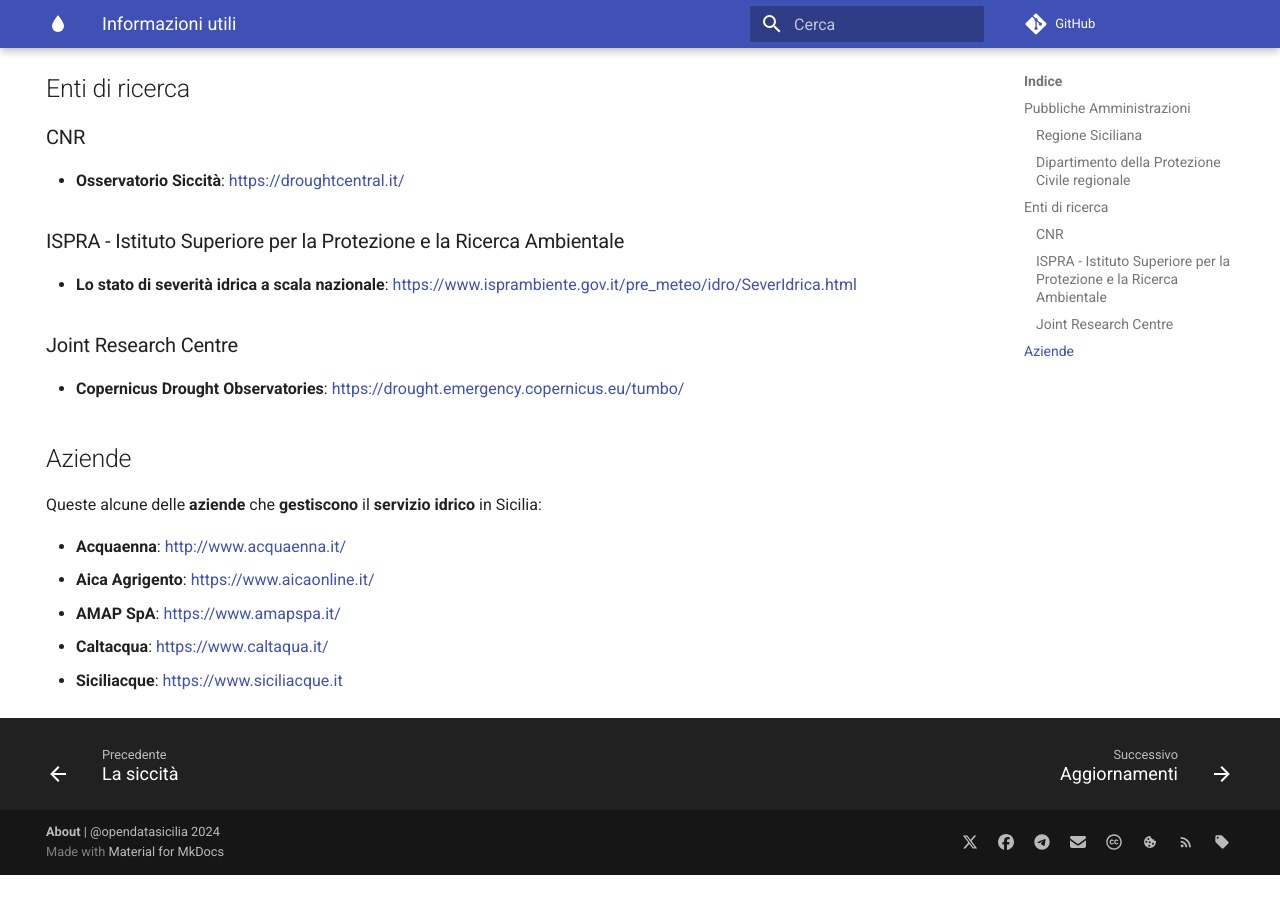
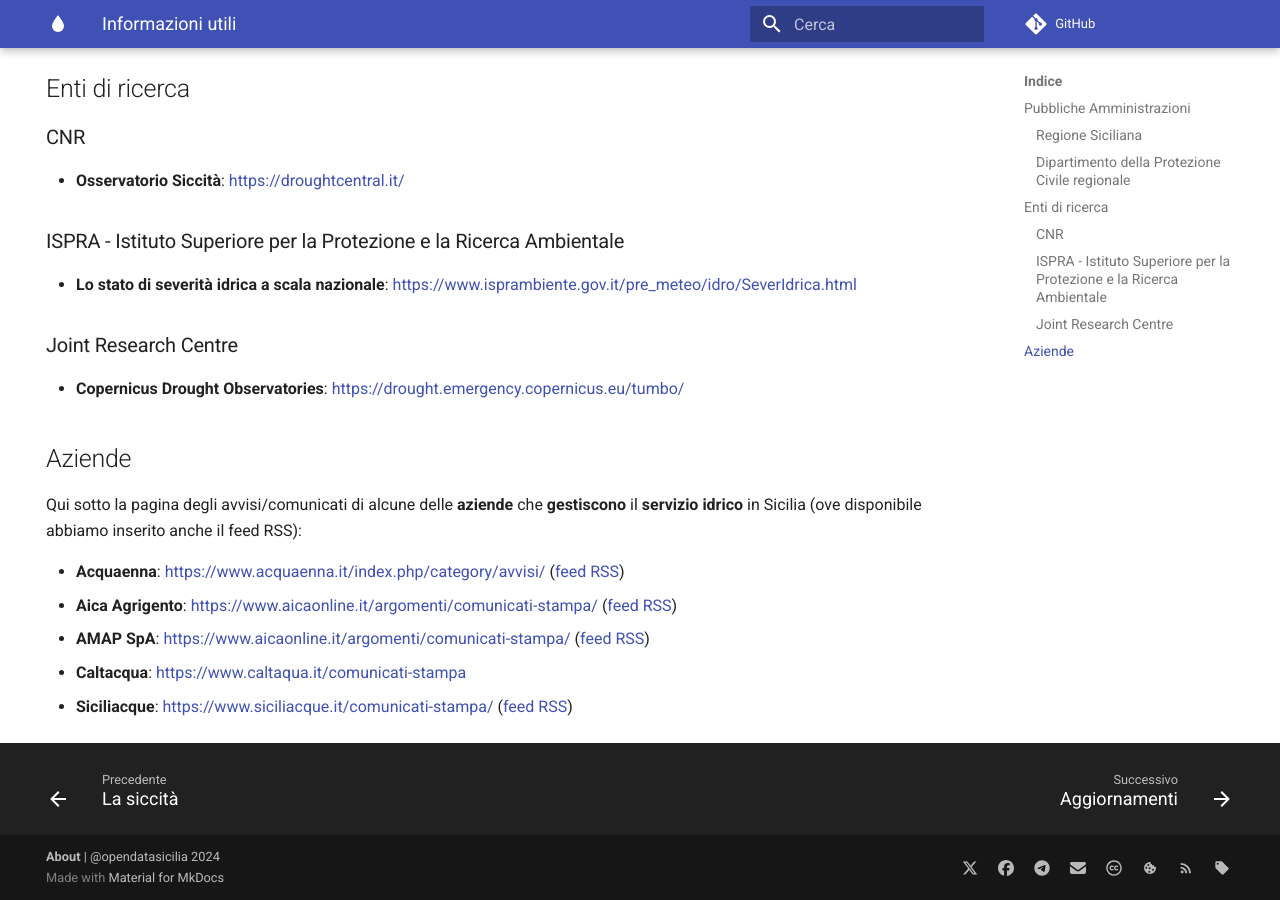
Before and after one commit to opendatasicilia/emergenza-idrica-sicilia, an MkDocs documentation site: the page built from docs/informazioni/index.md, in a window 1280 px wide and 900 px high, scrolled down 784 px. Built offline with MkDocs 1.6.1 and Material for MkDocs 9.7.7, drawn with Linux system fonts in a browser that asks for light colours; comment, search, counter and statistics services are not loaded; before the commit the page ends 1659 px from its top, so only the background shows below that.

Commit message:
aggiunto riferimento aziende

```diff
--- a/docs/informazioni/index.md
+++ b/docs/informazioni/index.md
@@ -39,10 +39,10 @@
 
 ## Aziende
 
-Queste alcune delle **aziende** che **gestiscono** il **servizio** **idrico** in Sicilia:
+Qui sotto la pagina degli avvisi/comunicati di alcune delle **aziende** che **gestiscono** il **servizio** **idrico** in Sicilia (ove disponibile abbiamo inserito anche il feed RSS):
 
-- **Acquaenna**: <http://www.acquaenna.it/>
-- **Aica Agrigento**: <https://www.aicaonline.it/>
-- **AMAP SpA**: <https://www.amapspa.it/>
-- **Caltacqua**: <https://www.caltaqua.it/>
-- **Siciliacque**: <https://www.siciliacque.it>
+- **Acquaenna**: <https://www.acquaenna.it/index.php/category/avvisi/> ([feed RSS](http://www.acquaenna.it/index.php/category/avvisi/feed/))
+- **Aica Agrigento**: <https://www.aicaonline.it/argomenti/comunicati-stampa/> ([feed RSS](https://www.aicaonline.it/argomenti/comunicati-stampa/feed/))
+- **AMAP SpA**: <https://www.aicaonline.it/argomenti/comunicati-stampa/> ([feed RSS](https://www.amapspa.it/it/comunicazione/emergenza-idrica/feed/))
+- **Caltacqua**: <https://www.caltaqua.it/comunicati-stampa>
+- **Siciliacque**: <https://www.siciliacque.it/comunicati-stampa/> ([feed RSS](https://www.siciliacque.it/comunicati-stampa/feed/))
```
Also changed, not shown: docs/aggiornamenti/index.md (+2 -0 lines).
